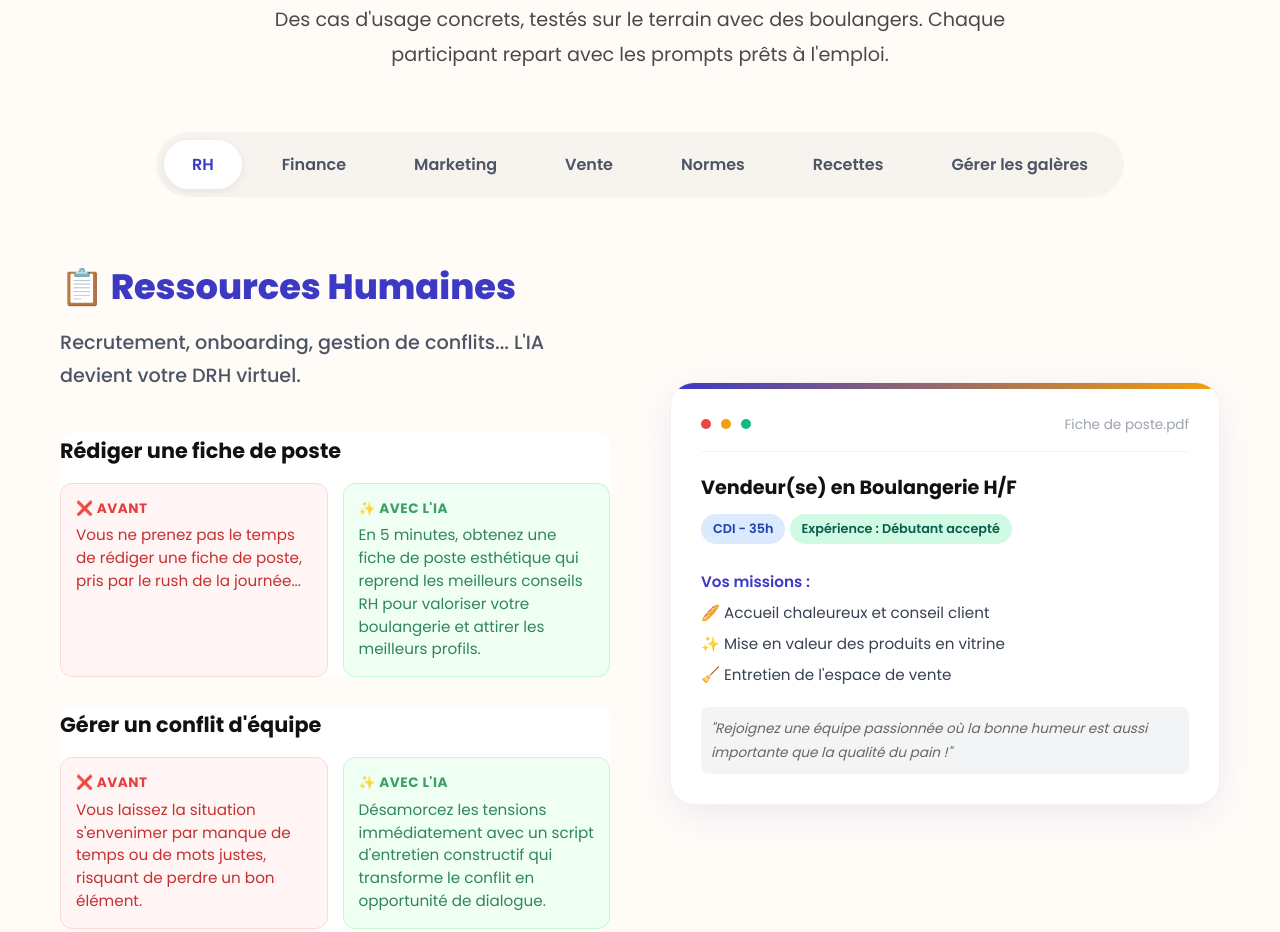
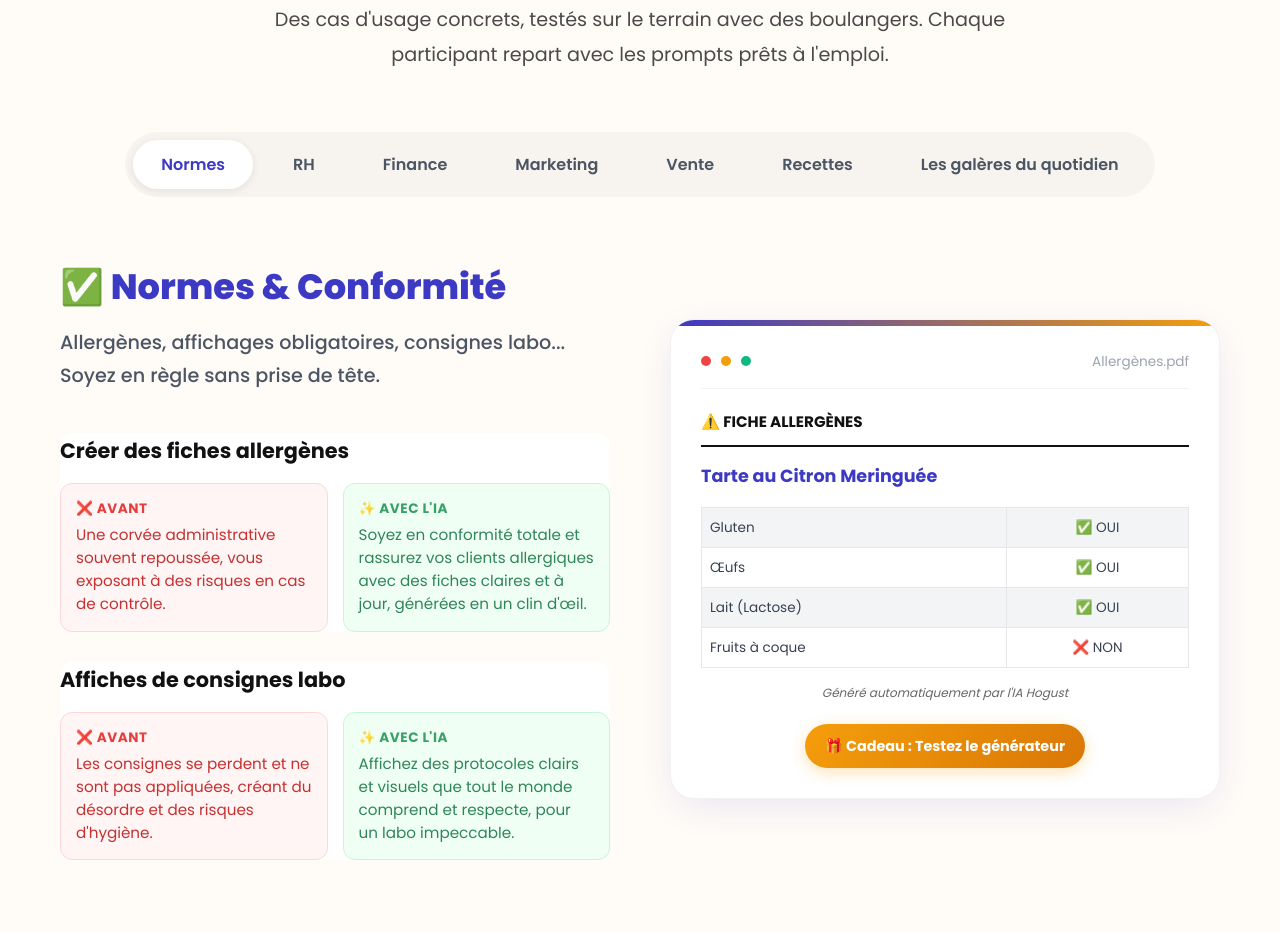
Before and after one commit to ceciledelarquier/hogustia-formation-ia-boulanger, a plain HTML site: page index.html in a window 1280 px wide. Shown: the part 3167-4099 px from the top of the page. Drawn offline with Linux system fonts and the light colour scheme.

Commit message:
Fix: Normes en premier, ajuste titre galères

```diff
--- a/index.html
+++ b/index.html
@@ -2032,17 +2032,17 @@
 
             <!-- NAVIGATION PAR ONGLETS -->
             <div class="use-case-tabs">
-                <button class="active" onclick="showCategory('rh')">RH</button>
+                <button class="active" onclick="showCategory('normes')">Normes</button>
+                <button onclick="showCategory('rh')">RH</button>
                 <button onclick="showCategory('finance')">Finance</button>
                 <button onclick="showCategory('marketing')">Marketing</button>
                 <button onclick="showCategory('vente')">Vente</button>
-                <button onclick="showCategory('normes')">Normes</button>
                 <button onclick="showCategory('recettes')">Recettes</button>
-                <button onclick="showCategory('galeres')">Gérer les galères</button>
+                <button onclick="showCategory('galeres')">Les galères du quotidien</button>
             </div>
 
             <!-- CONTENU RH -->
-            <div class="use-case-content active" id="category-rh">
+            <div class="use-case-content" id="category-rh">
                 <div class="use-case-split">
                     <div class="use-case-left">
                         <h3>📋 Ressources Humaines</h3>
@@ -2364,7 +2364,7 @@
             </div>
 
             <!-- CONTENU NORMES -->
-            <div class="use-case-content" id="category-normes">
+            <div class="use-case-content active" id="category-normes">
                 <div class="use-case-split">
                     <div class="use-case-left">
                         <h3>✅ Normes & Conformité</h3>
@@ -2478,7 +2478,7 @@
             <div class="use-case-content" id="category-galeres">
                 <div class="use-case-split">
                     <div class="use-case-left">
-                        <h3>🔧 Gérer les galères du quotidien</h3>
+                        <h3>🔧 Les galères du quotidien</h3>
                         <p class="intro">Machine en panne, notice perdue, code erreur... L'IA dépanne 24/7.</p>
 
                         <div class="use-case-list">
```
